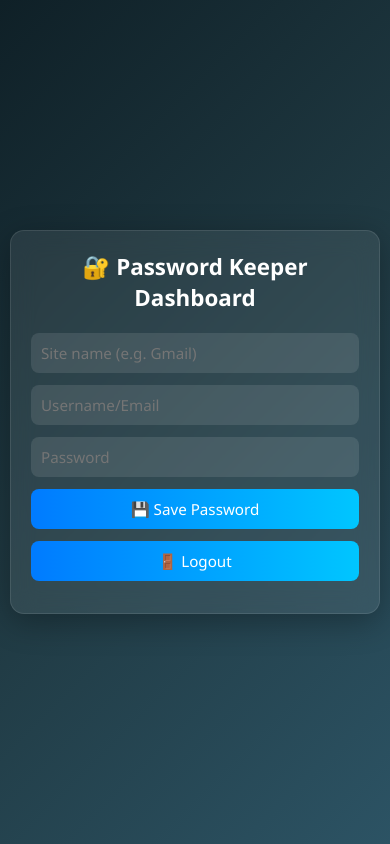
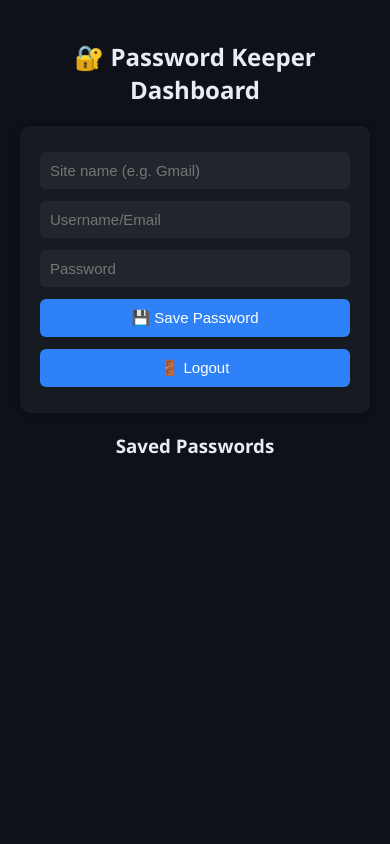
Before and after one commit to mintujaat/pass-keeper, a plain HTML site: page dashboard.html in a window 390 px wide. Drawn offline with Linux system fonts and the light colour scheme; no server answers.

Commit message:
Update dashboard.html

```diff
--- a/dashboard.html
+++ b/dashboard.html
@@ -5,167 +5,107 @@
   <meta name="viewport" content="width=device-width, initial-scale=1.0"/>
   <title>Password Keeper Dashboard</title>
   <style>
-  * {
-    margin: 0; padding: 0; box-sizing: border-box;
-    font-family: 'Segoe UI', sans-serif;
+    :root {
+      --bg: #0e1117;
+      --card: #161b22;
+      --text: #e6edf3;
+      --accent: #2f81f7;
+      --danger: #f85149;
     }
-
     body {
-    min-height: 100vh;
-    display: flex;
-    justify-content: center;
-    align-items: center;
-    background: linear-gradient(135deg, #0f2027, #203a43, #2c5364);
-    color: #fff;
-    padding: 10px;
+      font-family: "Segoe UI", sans-serif;
+      background-color: var(--bg);
+      color: var(--text);
+      margin: 0;
+      padding: 20px;
     }
-
-  .dashboard-card {
-    background: rgba(255, 255, 255, 0.08);
-    backdrop-filter: blur(12px);
-    border: 1px solid rgba(255,255,255,0.1);
-    border-radius: 14px;
-    width: 100%;
-    max-width: 500px;
-    padding: 30px;
-    box-shadow: 0 8px 32px rgba(0,0,0,0.3);
+    h2, h3 {
+      text-align: center;
+    }
+    #form {
       display: flex;
       flex-direction: column;
-    align-items: stretch;
-    animation: fadeIn 0.8s ease;
+      max-width: 400px;
+      margin: 20px auto;
+      background: var(--card);
+      padding: 20px;
+      border-radius: 10px;
+      box-shadow: 0 0 10px rgba(0,0,0,0.3);
     }
-
-  @keyframes fadeIn {
-    from { opacity: 0; transform: translateY(-20px); }
-    to { opacity: 1; transform: translateY(0); }
+    input, button {
+      margin: 6px 0;
+      padding: 10px;
+      font-size: 15px;
+      border-radius: 6px;
+      border: none;
     }
-
-  h2 {
-    text-align: center;
-    margin-bottom: 20px;
-    font-size: 2em;
-    word-wrap: break-word;
+    input {
+      background: #21262d;
+      color: var(--text);
     }
-
-  input {
-    width: 100%;
-    padding: 12px;
-    margin-bottom: 12px;
-    border: none;
-    border-radius: 8px;
-    background: rgba(255,255,255,0.1);
-    color: #fff;
-    font-size: 1em;
-    outline: none;
-    transition: 0.2s;
+    button {
+      background: var(--accent);
+      color: white;
+      cursor: pointer;
+      transition: 0.3s;
     }
-
-  input:focus {
-    background: rgba(255,255,255,0.2);
+    button:hover {
+      opacity: 0.85;
     }
-
-  button {
-    width: 100%;
-    padding: 12px;
-    margin-bottom: 12px;
-    border: none;
-    border-radius: 8px;
-    font-size: 1em;
-    cursor: pointer;
-    color: #fff;
-    background: linear-gradient(90deg, #007bff, #00c6ff);
-    transition: transform 0.2s ease, opacity 0.2s;
+    .password-item {
+      background: var(--card);
+      border: 1px solid #30363d;
+      padding: 15px;
+      margin: 12px auto;
+      max-width: 400px;
+      border-radius: 10px;
+      position: relative;
     }
-
-  button:hover {
-    transform: scale(1.02);
-    opacity: 0.9;
-  }
-
-  .password-item {
-    background: rgba(255,255,255,0.05);
-    backdrop-filter: blur(8px);
-    border-radius: 10px;
-    padding: 12px;
-    margin-bottom: 12px;
-    display: flex;
-    flex-direction: column;
-    width: 100%;
-    word-wrap: break-word;
-  }
-
     .actions {
       display: flex;
-    justify-content: space-between;
-    flex-wrap: wrap;
-    gap: 8px;
+      gap: 10px;
       margin-top: 8px;
     }
-
     .action-btn {
-    flex: 1 1 30%;
-    padding: 8px 0;
-    border-radius: 6px;
+      background: #30363d;
+      color: var(--text);
       border: none;
-    background: rgba(255,255,255,0.1);
-    color: #fff;
-    font-size: 0.9em;
+      padding: 5px 8px;
+      border-radius: 5px;
       cursor: pointer;
-    transition: 0.2s;
+      font-size: 13px;
     }
-
     .action-btn:hover {
-    background: linear-gradient(90deg, #007bff, #00c6ff);
+      background: var(--accent);
     }
-
     .delete-btn {
-    background: rgba(248,81,73,0.9);
-  }
-
-  .delete-btn:hover {
-    background: #c93b34;
-  }
-
-  /* Fully responsive adjustments */
-  @media (max-width: 600px) {
-    .dashboard-card {
-      padding: 20px;
-    }
-    h2 {
-      font-size: 1.6em;
-    }
-    input, button {
-      font-size: 0.95em;
-      padding: 10px;
-    }
-    .action-btn {
-      flex: 1 1 45%;
-    }
-  }
-
-  @media (max-width: 400px) {
-    h2 {
-      font-size: 1.4em;
-    }
-    .action-btn {
-      flex: 1 1 100%;
-    }
+      position: absolute;
+      top: 10px;
+      right: 10px;
+      background: var(--danger);
+      color: white;
+      border: none;
+      padding: 5px 8px;
+      border-radius: 5px;
+      cursor: pointer;
     }
   </style>
 </head>
 <body>
+  <h2>🔐 Password Keeper Dashboard</h2>
 
-<div class="dashboard-card">
-  <h2>🔐 Password Keeper Dashboard</h2>
+  <div id="form">
     <input type="text" id="site" placeholder="Site name (e.g. Gmail)" required />
     <input type="text" id="username" placeholder="Username/Email" required />
     <input type="password" id="password" placeholder="Password" required />
     <button id="saveBtn">💾 Save Password</button>
     <button onclick="logout()">🚪 Logout</button>
-
-  <div id="passwordsList"></div>
   </div>
 
+  <h3>Saved Passwords</h3>
+  <div id="passwordsList"></div>
+
+  <!-- Firebase -->
   <script type="module">
     import { initializeApp } from "https://www.gstatic.com/firebasejs/12.0.0/firebase-app.js";
     import { getFirestore, collection, addDoc, onSnapshot, query, where, deleteDoc, doc } from "https://www.gstatic.com/firebasejs/12.0.0/firebase-firestore.js";
@@ -187,6 +127,7 @@
 
     const passwordsList = document.getElementById("passwordsList");
     const saveBtn = document.getElementById("saveBtn");
+
     let currentUserEmail = null;
 
     onAuthStateChanged(auth, (user) => {
@@ -202,9 +143,15 @@
       const site = document.getElementById("site").value.trim();
       const username = document.getElementById("username").value.trim();
       const password = document.getElementById("password").value.trim();
+
       if (!site || !username || !password) return alert("Fill all fields");
 
-    await addDoc(collection(db, "passwords"), { user: currentUserEmail, site, username, password });
+      await addDoc(collection(db, "passwords"), {
+        user: currentUserEmail,
+        site,
+        username,
+        password
+      });
 
       document.getElementById("site").value = "";
       document.getElementById("username").value = "";
@@ -213,6 +160,7 @@
 
     function loadPasswords() {
       const q = query(collection(db, "passwords"), where("user", "==", currentUserEmail));
+
       onSnapshot(q, (snapshot) => {
         passwordsList.innerHTML = "";
         snapshot.forEach((docSnap) => {
@@ -228,8 +176,8 @@
             <div class="actions">
               <button class="action-btn" onclick="togglePassword('${id}', '${data.password}')">👁 View</button>
               <button class="action-btn" onclick="copyPassword('${data.password}')">📋 Copy</button>
-            <button class="action-btn delete-btn" onclick="deletePassword('${id}')">🗑 Delete</button>
             </div>
+            <button class="delete-btn" onclick="deletePassword('${id}')">Delete</button>
           `;
           passwordsList.appendChild(div);
         });
@@ -238,7 +186,11 @@
 
     window.togglePassword = (id, actualPass) => {
       const el = document.getElementById(`pass-${id}`);
-    el.textContent = (el.textContent === "•••••••") ? actualPass : "•••••••";
+      if (el.textContent === "•••••••") {
+        el.textContent = actualPass;
+      } else {
+        el.textContent = "•••••••";
+      }
     };
 
     window.copyPassword = async (password) => {
@@ -258,6 +210,5 @@
       await signOut(auth);
     };
   </script>
-
 </body>
 </html>
```
Lines whose indentation alone changed are shown as unchanged.
